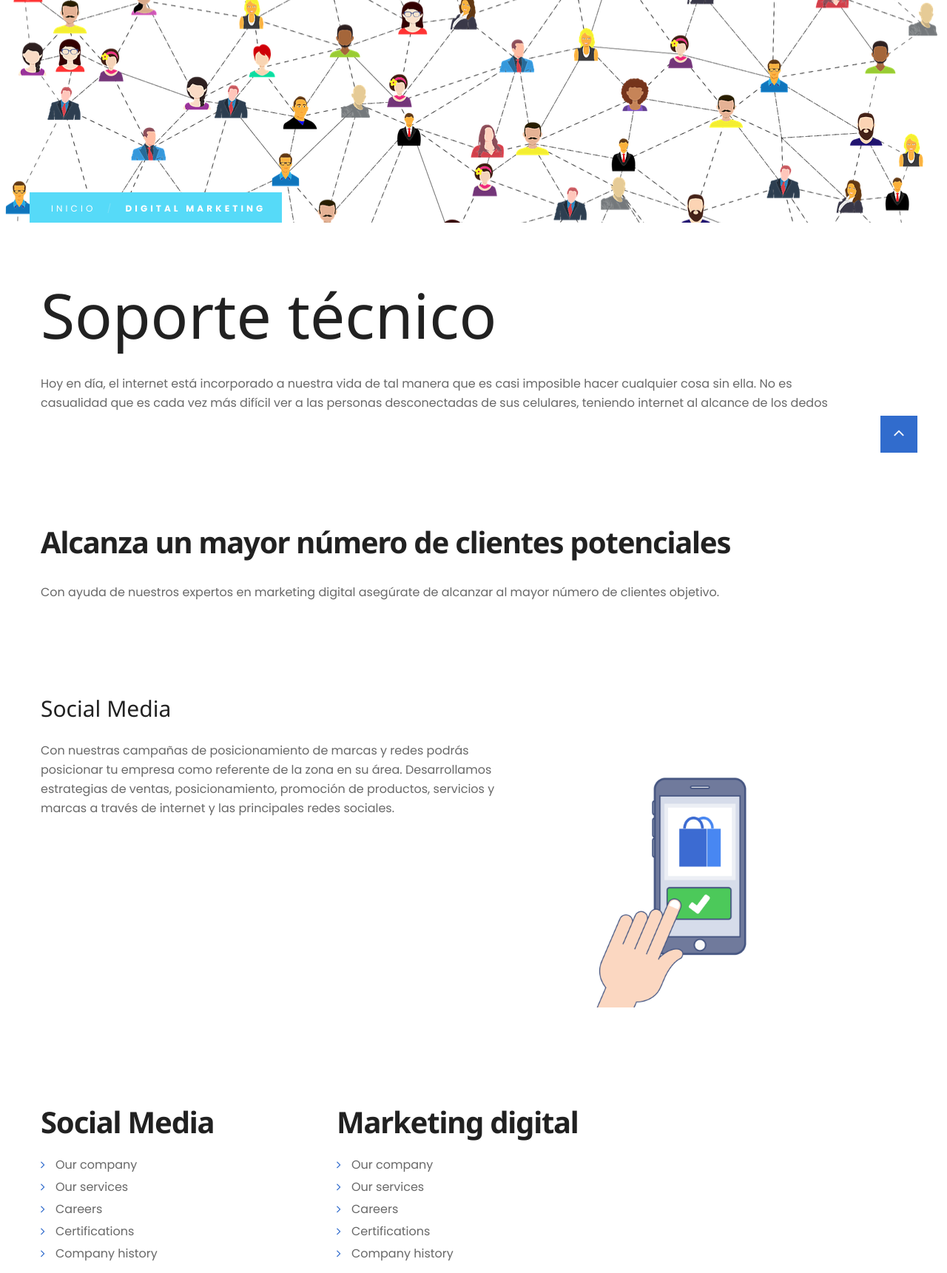
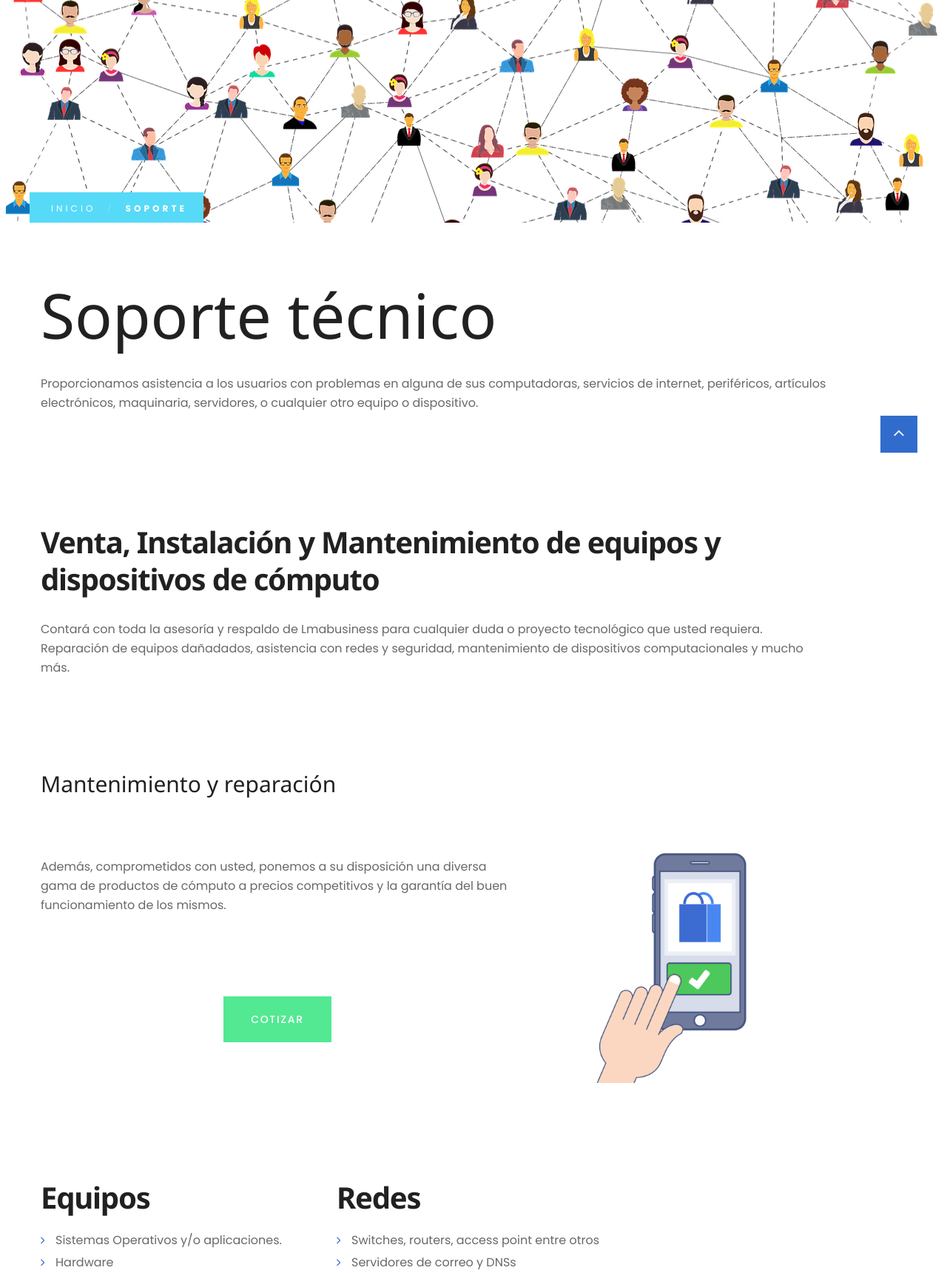
Before and after one commit to red-black2020/lmabusiness, a PHP site: page /soporte.php in a window 1280 px wide. Shown: the part 248-1969 px from the top of the page at 74% size. Run offline with PHP 8.4, Linux system fonts and the light colour scheme.

Commit message:
cambios en el template de desarrolloweb, marketing y soporte

```diff
--- a/index.php
+++ b/index.php
@@ -135,7 +135,8 @@
             <div class="row justify-content-sm-center text-center">
                 <div class="col-sm-10 col-md-8 col-lg-6">
                 <h2 class="text-white"><span class="small text-white">Solución y mantenimiento</span>El mejor servicio<br class="d-none d-lg-block">La mejor relación precio y calidad
-                </h2><a class="btn btn-default btn-form btn-default-white" href="contacts.html">Cotizar</a>
+                </h2>
+                    <a class="btn btn-default btn-form btn-default-white" href="contacto.php">Cotizar</a>
                 </div>
             </div>
             </div>
--- a/soporte.php
+++ b/soporte.php
@@ -19,7 +19,7 @@
           <div class="row">
             <ul class="list-breadcrumb">
               <li><a href="index.php">Inicio</a></li>
-              <li><strong>Digital Marketing</strong>
+              <li><strong>Soporte</strong>
               </li>
             </ul>
           </div>
@@ -31,29 +31,31 @@
             <div class="col-xl-11 col-xxl-9">
               <h1>Soporte técnico</h1>
               <p class="inset-xxl-right-120">
-              Hoy en día, el internet está incorporado a nuestra vida de tal manera que
-              es casi imposible hacer cualquier cosa sin ella. No es casualidad que es cada
-              vez más difícil ver a las personas desconectadas de sus celulares, teniendo
-              internet al alcance de los dedos
+              Proporcionamos asistencia a los usuarios con problemas en alguna
+               de sus computadoras, servicios de internet, periféricos, artículos electrónicos,
+                maquinaria, servidores, o cualquier otro equipo o dispositivo.
               </p>
               <section class= "section-75 section-md-120 section-xl-80">
 
-              <h2 class="offset-top-60 offset-sm-top-70 offset-md-top-80">Alcanza un mayor número de clientes potenciales</h2>
+              <h2 class="offset-top-60 offset-sm-top-70 offset-md-top-80">
+              Venta, Instalación y Mantenimiento de equipos y dispositivos de cómputo
+              </h2>
               <p class="inset-xxl-right-120">
-              Con ayuda de nuestros expertos en marketing digital asegúrate de alcanzar al mayor número
-              de clientes objetivo.
+              Contará con toda la asesoría y respaldo de Lmabusiness para cualquier duda o proyecto tecnológico que usted requiera.
+              Reparación de equipos dañadados, asistencia con redes y seguridad, mantenimiento de dispositivos
+              computacionales y mucho más.
               </p>
               <article>
-                <h3 class="offset-top-60 offset-sm-top-70 offset-md-top-125">Social Media</h3>
+                <h3 class="offset-top-60 offset-sm-top-70 offset-md-top-125">Mantenimiento y reparación</h3>
                 <div class="unit flex-column flex-md-row unit-spacing-xl offset-top-25 text-md-left">
-                  <div class="unit-body">
+                  <div class="unit-body d-flex flex-column justify-content-around">
                     <p class="inset-xxl-right-120">
-                      Con nuestras campañas de posicionamiento de marcas y redes podrás
-                      posicionar tu empresa como referente de la zona en su área.
-                      Desarrollamos estrategias de ventas, posicionamiento, promoción de productos,
-                      servicios y marcas a través de internet y las principales redes sociales.
+                      Además, comprometidos con usted, ponemos a su disposición una diversa gama
+                      de productos de cómputo a precios competitivos y la garantía del buen funcionamiento de los mismos.
                     </p>
+                    <a class="btn btn-default btn-form btn-default-white align-self-center" href="contacto.php">Cotizar</a>
                   </div>
+
                   <div class="unit-right"><img class="img-responsive" src="images/marketing/redes.png" alt="" width="360" height="247"/>
                 </div>
               </article>
@@ -80,41 +82,42 @@
           </div>
           <div class="row row-30 offset-top-50 offset-sm-top-50 offset-md-top-80">
             <div class="col-md-6 col-xl-4 col-xxl-3">
-              <h2>Social Media</h2>
+              <h2>Equipos</h2>
               <ul class="list list-marked list-marked-primary list-xs offset-top-20">
-                <li>Our company</li>
-                <li>Our services</li>
-                <li>Careers</li>
-                <li>Certifications</li>
-                <li>Company history</li>
+                <li>Sistemas Operativos y/o aplicaciones.</li>
+                <li>Hardware</li>
+                <li>Problemas con programas</li>
+                <li>Aplicación de sistemas antivirus y más</li>
               </ul>
             </div>
             <div class="col-md-6 col-xl-4 col-xxl-3">
-            <h2>Marketing digital</h2>
+            <h2>Redes</h2>
               <ul class="list list-marked list-marked-primary list-xs offset-top-20">
-                <li>Our company</li>
-                <li>Our services</li>
-                <li>Careers</li>
-                <li>Certifications</li>
-                <li>Company history</li>
+                <li>Switches, routers, access point entre otros</li>
+                <li>Servidores de correo y DNSs</li>
+                <li>Gestión de tecnologías de seguridad informática</li>
+                <li>Gestión de infraestructura de voz y más</li>
               </ul>
             </div>
           </div>
-          <h2 class="offset-top-60 offset-sm-top-70 offset-md-top-125">Icon List</h2>
+
+
+          <div class="bg-wild-sand">
+            <h2 class="offset-top-60 offset-sm-top-70 offset-md-top-125 text-center">Grandes aliados generan marcas sólidas</h2>
             <div class="row row-50">
-            <div class="col-md-6 col-xl-4 col-xxl-3"><span class="icon-sprite sprite-home-icon-01"></span>
-              <h5>Washing Machine Repair</h5>
-              <p class="text-justify">Whether your washing machine is front loading or top loading, our experts can provide fast  and efficient repair to get it working again.</p>
+              <div class="col-md-6 col-xl-4 col-xxl-3"></span>
+                <img class="w-100 p-3 " src="images/marketing/mailchimp.png" alt="">
               </div>
-            <div class="col-md-6 col-xl-4 col-xxl-3 offset-xxl-1"><span class="icon-sprite sprite-home-icon-03"></span>
-              <h5 class="postfix-xl-right--25">Oven Repair</h5>
-              <p class="text-justify">Be sure that you work with a team of professionals who will be able to help you every step of the way with your oven repair needs.</p>
+              <div class="col-md-6 col-xl-4 col-xxl-3 offset-xxl-1">
+                <img class="w-100 p-3 " src="images/marketing/hootsuite.png" alt="">
               </div>
-            <div class="col-md-6 col-xl-4 col-xxl-3 offset-xxl-1"><span class="icon-sprite sprite-home-icon-02"></span>
-              <h5>Refrigerator Repair</h5>
-              <p class="text-justify">Virtually every refrigerator problem can be fixed with our company services. We can fix any situation that involves refrigerators.</p>
+              <div class="col-md-6 col-xl-4 col-xxl-3 offset-xxl-1">
+                <img class="w-100 p-3 " src="images/marketing/hubspot-crm.png" alt="">
               </div>
             </div>
+          </div>
+
+          <!--
             <div class="row offset-top-60 offset-sm-top-70 offset-md-top-125">
               <div class="col-xxl-8 col-xl-11">
                 <h2>Image centered</h2>
@@ -125,6 +128,7 @@
 
               </div>
             </div>
+          -->
         </div>
       </section>
         <!--SOPORTE-END-->
```
Also changed, not shown: desarrollo-web.php (+38 -32 lines), marketing.php (+24 -21 lines), images/marketing/googleanalytics.png (added), images/marketing/hootsuite.jpg (added), images/marketing/hootsuite.png (added), images/marketing/hubspot-crm.png (added), images/marketing/mailchimp.png (added). Lines whose indentation alone changed are shown as unchanged.
